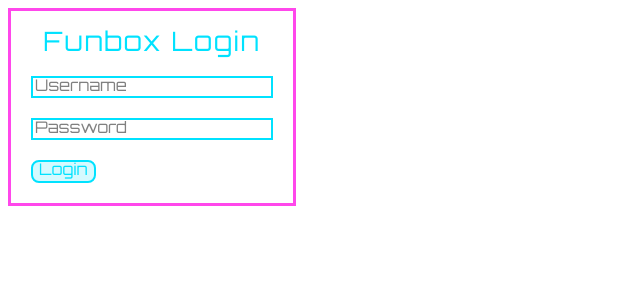
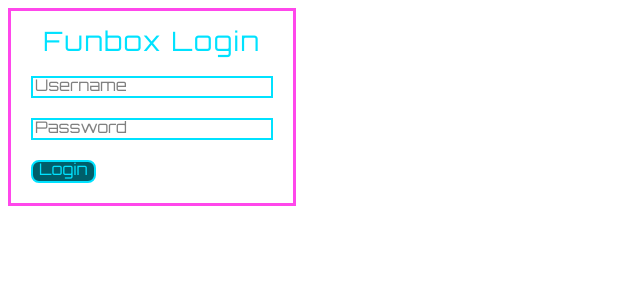
Before and after one commit to Mimickal/FunboxUsers, a Flask app: page /login in a window 1280 px wide, while the restyled element is pressed. Shown: the top 300 px of the page, without its empty margins (0-640 px from the left). Run offline with Flask 2, Linux system fonts and the light colour scheme; some libraries are stand-ins or nearby versions.

Commit message:
Fix blue buttons not lighting up when clicked.

```diff
--- a/static/funbox.css
+++ b/static/funbox.css
@@ -86,7 +86,7 @@ button {
 	color: #00E2FF;
 }
 button:hover:enabled { background: #D5FAFF; }
-button:active:emabled { background: #005E6A; }
+button:active:enabled { background: #005E6A; }
 button:disabled {
 	background: gray;
 	border-color: lightgray;
```
